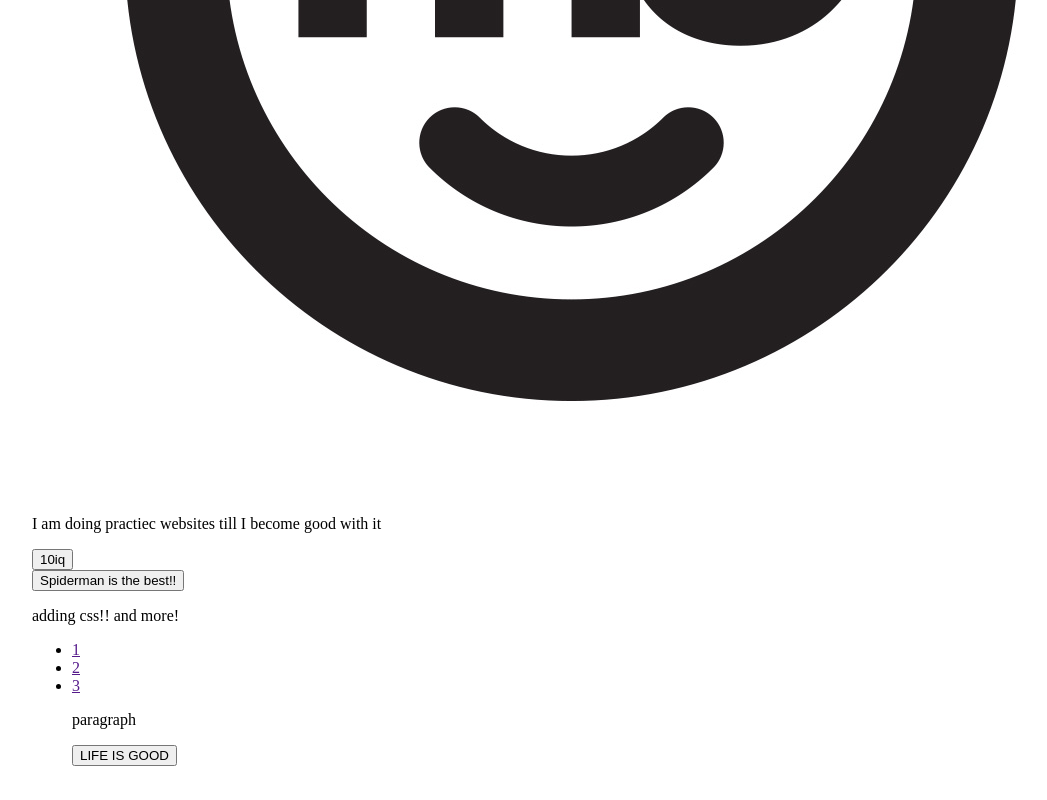
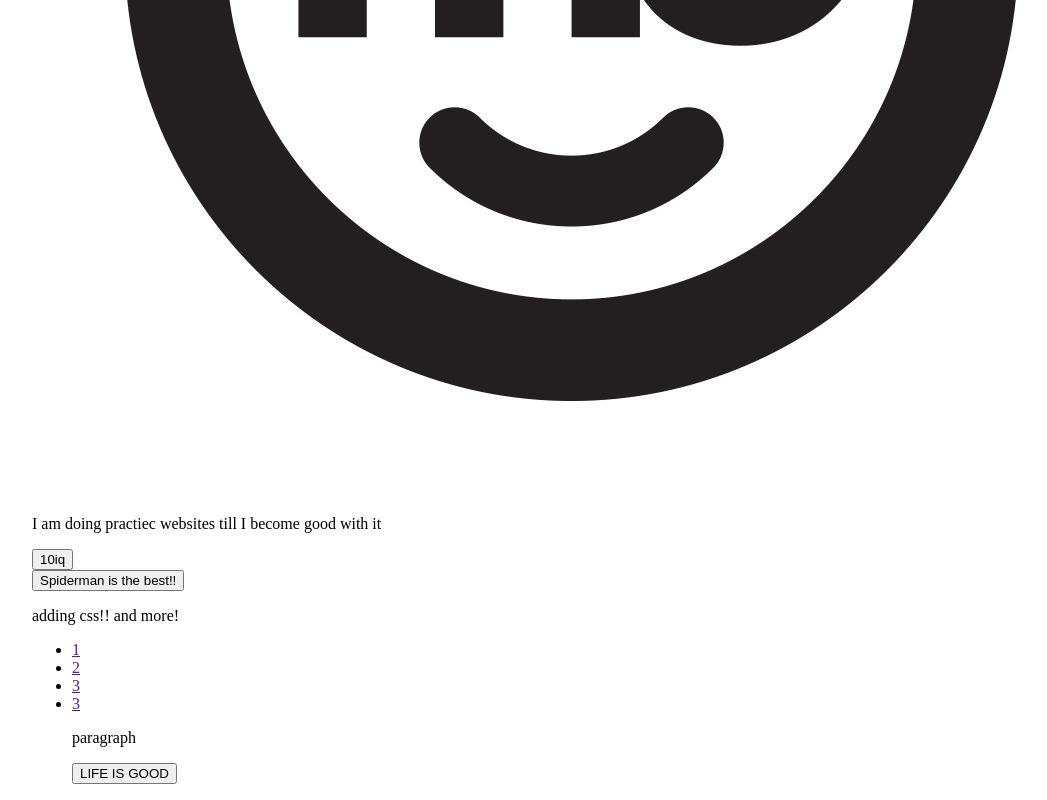
Before and after one commit to AbdulWahidAjaj/First-github-project, a plain HTML site: page index.html in a window 1280 px wide. Shown: the part 630-1430 px from the top of the page, without its empty margins (16-1063 px from the left). Drawn offline with Linux system fonts and the light colour scheme.

Commit message:
link added

```diff
--- a/index.html
+++ b/index.html
@@ -21,7 +21,7 @@
         <li><a href="">1</a></li>
         <li><a href="">2</a></li>
         <li><a href="">3</a></li>
-
+        <li><a href="">3</a></li>
 
 
         <p>paragraph  </p>
```
